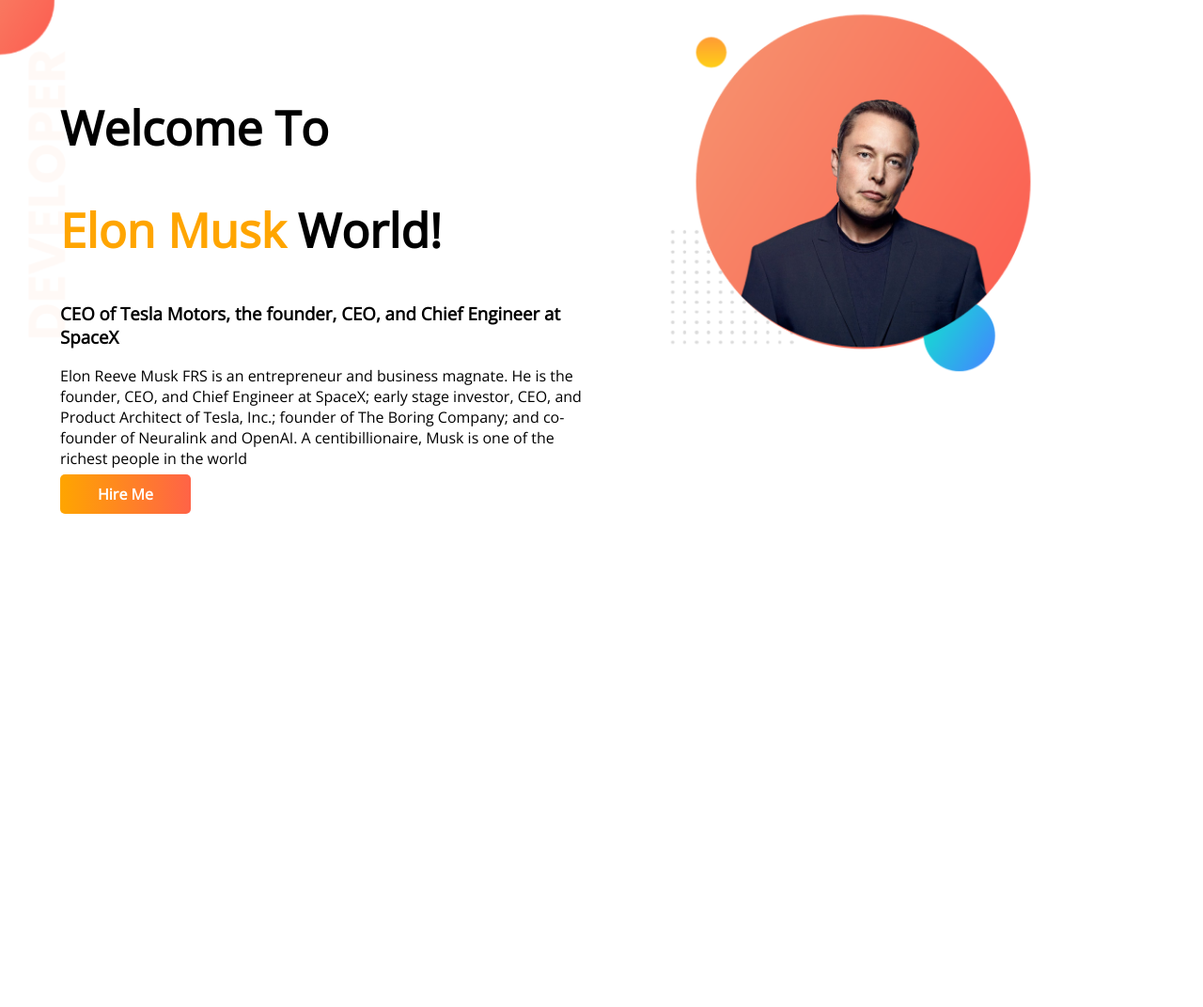
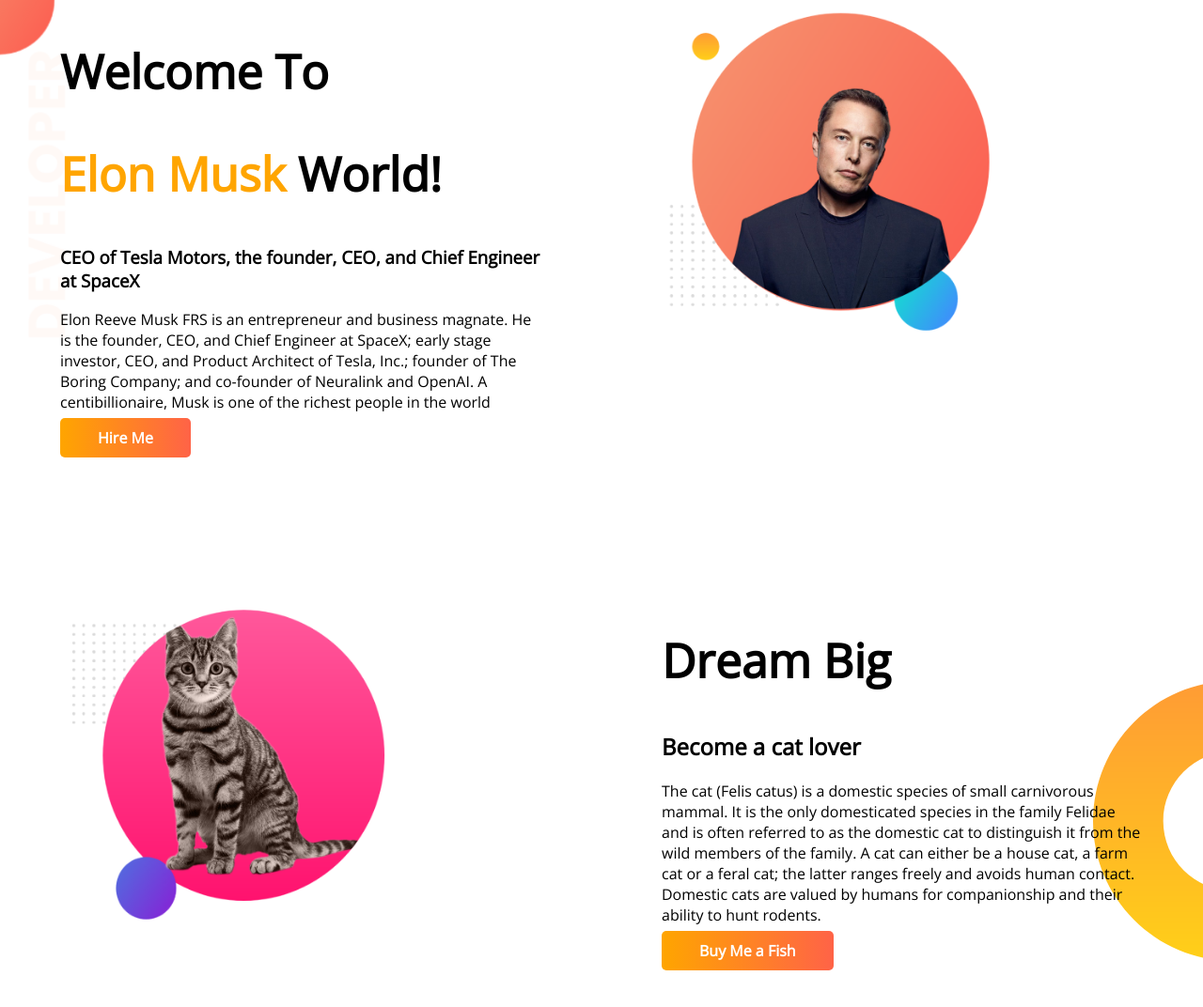
Before and after one commit to ayyubiqbal/portfolio-site, a plain HTML site: page index.html in a window 1280 px wide. Shown: the whole page at 94% size. Before the commit the page ends 800 px from the top, so only its background shows below. Drawn offline with nearby package versions, Linux system fonts and the light colour scheme.

Commit message:
section two added

```diff
--- a/index.html
+++ b/index.html
@@ -31,6 +31,21 @@
             <img src="img/elon2.png" alt="Elon Musk">
         </div>
     </section>
+    <section class="dream-big">
+        <div class="half-width">
+            <img src="img/cat mama.png" alt="">
+        </div>
+        <div class="half-width">
+            <h1>Dream Big</h1>
+            <h2>Become a cat lover</h2>
+            <p>The cat (Felis catus) is a domestic species of small carnivorous mammal. It is the only domesticated
+                species in the family Felidae and is often referred to as the domestic cat to distinguish it from the
+                wild members of the family. A cat can either be a house cat, a farm cat or a feral cat; the latter
+                ranges freely and avoids human contact. Domestic cats are valued by humans for companionship and their
+                ability to hunt rodents.</p>
+            <a class="hireMe-button" href="https://en.wikipedia.org/wiki/Cat" target="_blank">Buy Me a Fish</a>
+        </div>
+    </section>
 </body>
 
 </html>
--- a/style.css
+++ b/style.css
@@ -10,17 +10,18 @@ h1{
 }
 section{
     display: flex;
+    margin-bottom: 150px;
 }
 .half-width{
     width: 50%;
-    padding-left: 5%;
+    padding:0 5%;
 }
 .half-width img{
     width: 70%;
 
 }
 .text{
-    margin-top: 60px;
+    /* margin-top: 60px; */
 }
 .hireMe-button{
     text-decoration: none;
@@ -34,3 +35,8 @@ section{
     background-image: url(img/top-banner.png);
     background-repeat: no-repeat;
 }
+.dream-big{
+    background-image: url(img/dream-bg.png);
+    background-repeat: no-repeat;
+    background-position: right bottom;
+}
```
